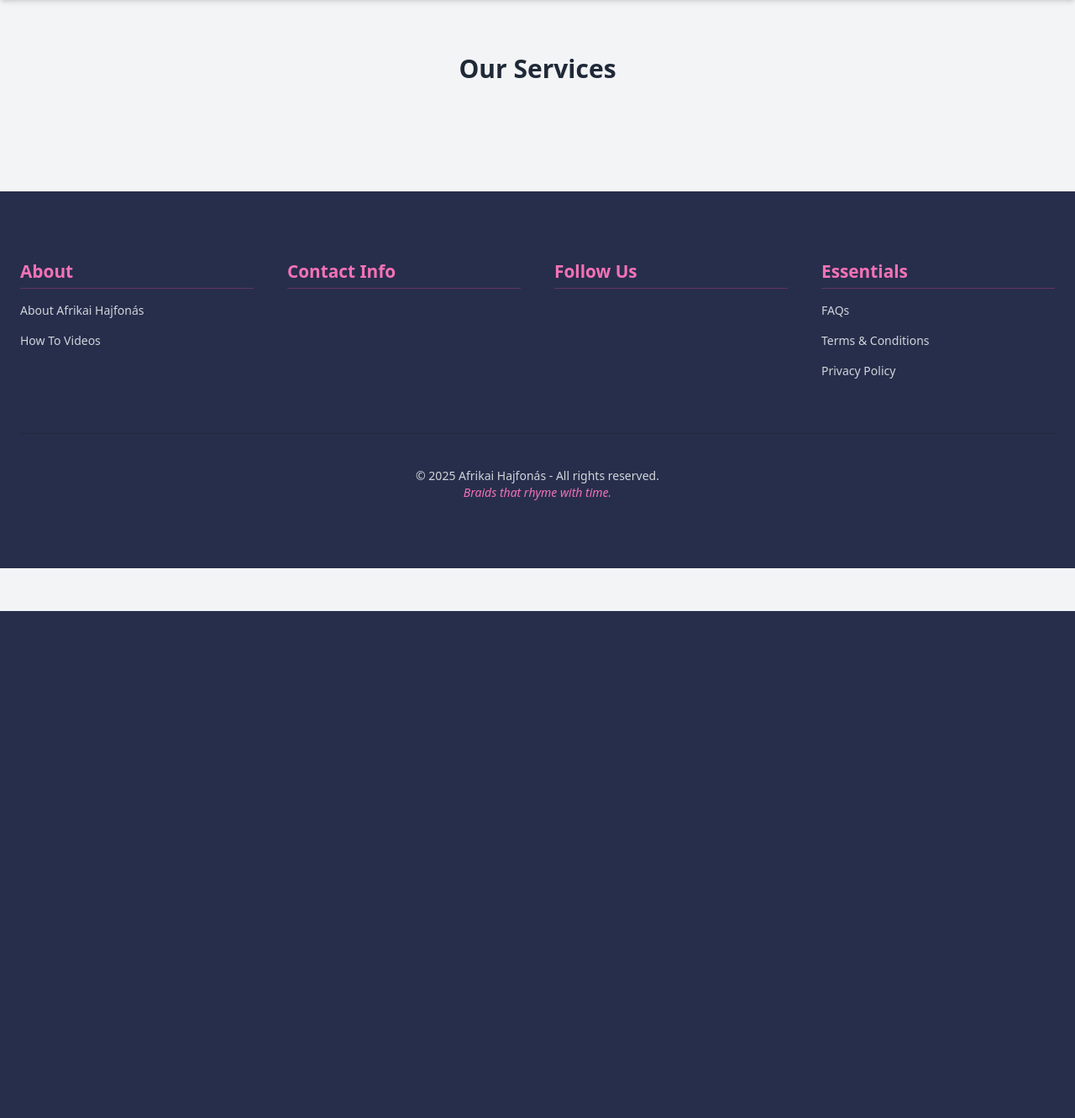
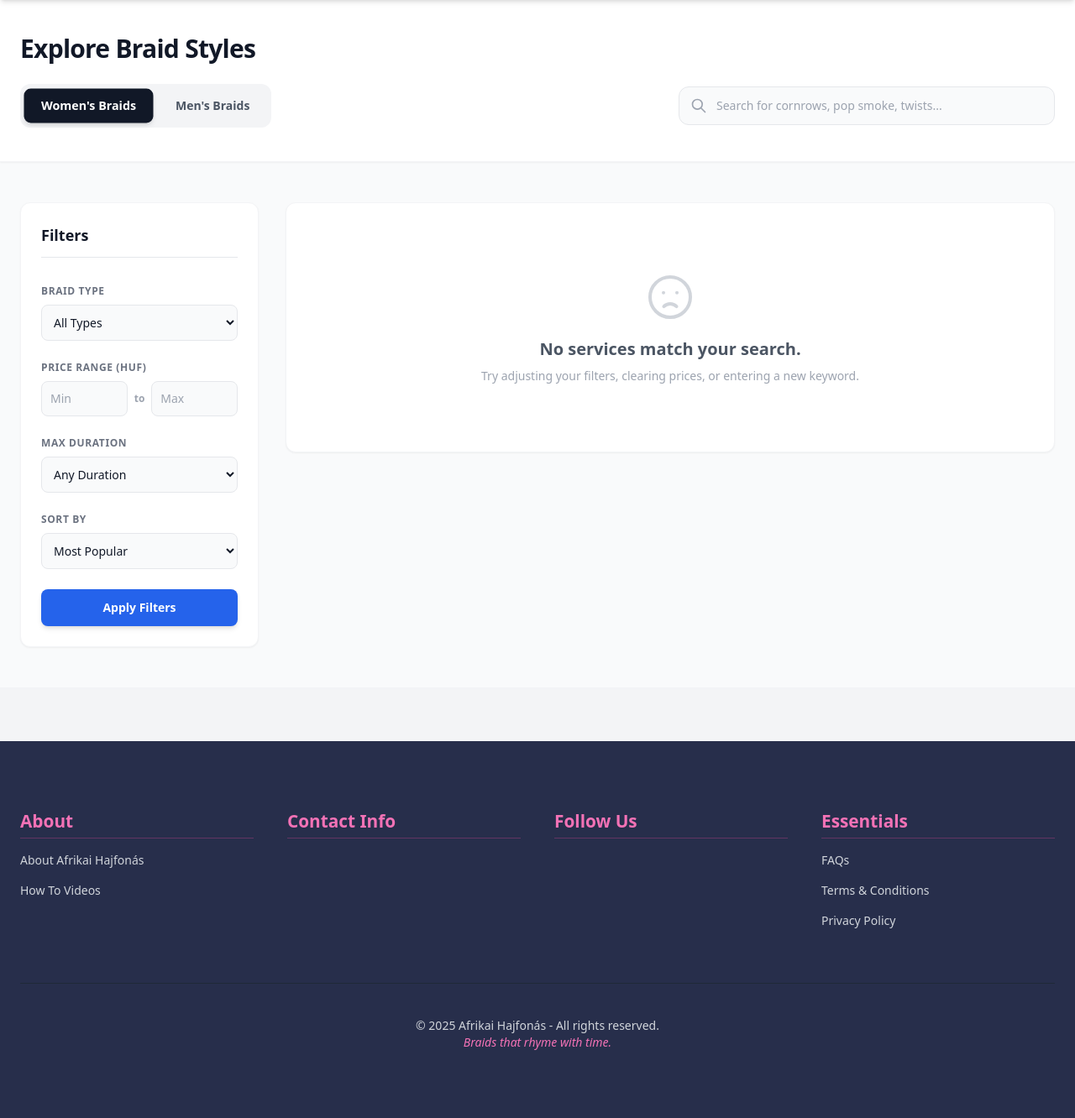
Before and after one commit to Aggreygreg/afrikaihafjonas, a Django app: page /services/ in a window 1280 px wide. Shown: the part 72-1404 px from the top of the page at 84% size. Before the commit the page ends 800 px from the top, so only its background shows below. Run offline with Django 4.2, Linux system fonts and the light colour scheme; data that the repository does not hold is empty; some libraries are stand-ins or nearby versions.

Commit message:
fix(services): Solve detail page regression, implement unified filters and collapsible sidebar

```diff
--- a/apps/services/views.py
+++ b/apps/services/views.py
@@ -1,20 +1,86 @@
-from django.shortcuts import render, get_object_or_404
-from .models import Service
+from django.shortcuts import render, get_object_or_404  # <-- FIXED IMPORT
+from django.db.models import Q
+from .models import Service, ParentCategory, ServiceCategory
 
 def service_list_view(request):
-    """
-    Displays a list of all available services.
-    """
-    services = Service.objects.all().order_by('category', 'title')
+    # 1. Fetch parent categories for reference
+    parent_categories = ParentCategory.objects.all()
+
+    # 2. Get currently selected gender (default to "Women's Braids")
+    gender_name = request.GET.get('gender', "Women's Braids")
+    active_parent = parent_categories.filter(name__icontains=gender_name).first()
+
+    # 3. Base Queryset (optimized loading of foreign keys)
+    services = Service.objects.all().select_related('category__parent')
+
+    # 4. Filter by Gender (Parent Category)
+    if active_parent:
+        services = services.filter(category__parent=active_parent)
+        # Only show subcategories belonging to the active gender in the filter menu
+        subcategories = ServiceCategory.objects.filter(parent=active_parent)
+    else:
+        subcategories = ServiceCategory.objects.none()
+
+    # 5. Search Filter (Title & Description)
+    search_query = request.GET.get('q', '').strip()
+    if search_query:
+        services = services.filter(
+            Q(title__icontains=search_query) |
+            Q(description__icontains=search_query)
+        )
+
+    # 6. Braid Type (Subcategory) Filter
+    subcategory_id = request.GET.get('category', '')
+    if subcategory_id and subcategory_id.isdigit():
+        services = services.filter(category_id=int(subcategory_id))
+
+    # 7. Numeric Price Filters (Min & Max)
+    price_min = request.GET.get('price_min', '').strip()
+    if price_min and price_min.isdigit():
+        services = services.filter(base_price__gte=int(price_min))
+
+    price_max = request.GET.get('price_max', '').strip()
+    if price_max and price_max.isdigit():
+        services = services.filter(base_price__lte=int(price_max))
+
+    # 8. Duration Filter (Max Duration)
+    duration_max = request.GET.get('duration_max', '')
+    if duration_max and duration_max.isdigit():
+        services = services.filter(duration_minutes__lte=int(duration_max))
+
+    # 9. Sort Options
+    sort_by = request.GET.get('sort_by', 'popular')
+    if sort_by == 'popular':
+        services = services.order_by('-is_popular', 'title')
+    elif sort_by == 'price_asc':
+        services = services.order_by('base_price')
+    elif sort_by == 'price_desc':
+        services = services.order_by('-base_price')
+    elif sort_by == 'newest':
+        services = services.order_by('-id')
+
     context = {
         'services': services,
+        'parent_categories': parent_categories,
+        'subcategories': subcategories,
+        'active_gender': gender_name,
+        'search_query': search_query,
+        'selected_category': subcategory_id,
+        'selected_price_min': price_min,
+        'selected_price_max': price_max,
+        'selected_duration_max': duration_max,
+        'selected_sort_by': sort_by,
     }
+
+    # If it's an HTMX request, render only the partial template
+    if request.headers.get('HX-Request'):
+        return render(request, 'services/partials/service_grid.html', context)
+
     return render(request, 'services/service_list.html', context)
 
 def service_detail_view(request, pk):
     """
     Displays the detailed page for a single service.
-    We prefetch related images and options for efficiency.
     """
     service = get_object_or_404(
         Service.objects.prefetch_related('images', 'options'),
@@ -22,7 +88,6 @@ def service_detail_view(request, pk):
     )
 
     # Group the options by 'group_name' for the template
-    # e.g., {'Length': [...], 'Color': [...], 'Add-on': [...]}
     options_grouped = {}
     for option in service.options.all():
         if option.group_name not in options_grouped:
--- /dev/null
+++ b/templates/services/partials/service_grid.html
@@ -0,0 +1,115 @@
+<div id="services-wrapper" class="grid grid-cols-1 lg:grid-cols-4 gap-8">
+
+    <!-- Sidebar Filters -->
+    <aside class="lg:col-span-1 bg-white p-6 rounded-xl shadow-sm border border-gray-100 h-fit space-y-6">
+
+        <!-- Collapsible Filter Header (Interactive on mobile/desktop) -->
+        <div class="flex items-center justify-between border-b pb-3 cursor-pointer lg:cursor-default" onclick="toggleFilters()">
+            <h3 class="text-lg font-bold text-gray-900">Filters</h3>
+            <!-- Toggle chevron icon (hidden on desktop) -->
+            <span class="lg:hidden text-gray-500">
+                <svg id="filter-chevron" class="w-5 h-5 transform transition-transform duration-200" fill="none" stroke="currentColor" viewBox="0 0 24 24" xmlns="http://www.w3.org/2000/svg">
+                    <path stroke-linecap="round" stroke-linejoin="round" stroke-width="2" d="M19 9l-7 7-7-7"></path>
+                </svg>
+            </span>
+        </div>
+
+        <!-- Collapsible Wrapper -->
+        <div id="filter-content" class="hidden lg:block space-y-6 pt-2">
+
+            <!-- Filter: Braid Type -->
+            <div>
+                <label for="category" class="block text-xs font-semibold uppercase tracking-wider text-gray-500 mb-2">Braid Type</label>
+                <select name="category" id="category"
+                        class="w-full p-2.5 bg-gray-50 border border-gray-200 rounded-lg text-sm focus:ring-2 focus:ring-blue-500/20 focus:border-blue-500 outline-none">
+                    <option value="">All Types</option>
+                    {% for sub in subcategories %}
+                        <option value="{{ sub.id }}" {% if selected_category == sub.id|stringformat:"i" %}selected{% endif %}>{{ sub.name }}</option>
+                    {% endfor %}
+                </select>
+            </div>
+
+            <!-- Filter: Custom Numeric Price Inputs -->
+            <div>
+                <label class="block text-xs font-semibold uppercase tracking-wider text-gray-500 mb-2">Price Range (HUF)</label>
+                <div class="flex items-center gap-2">
+                    <input type="number" name="price_min" value="{{ selected_price_min }}" placeholder="Min" min="0"
+                           class="w-full p-2.5 bg-gray-50 border border-gray-200 rounded-lg text-sm focus:ring-2 focus:ring-blue-500/20 focus:border-blue-500 outline-none" />
+                    <span class="text-gray-400 text-xs font-semibold">to</span>
+                    <input type="number" name="price_max" value="{{ selected_price_max }}" placeholder="Max" min="0"
+                           class="w-full p-2.5 bg-gray-50 border border-gray-200 rounded-lg text-sm focus:ring-2 focus:ring-blue-500/20 focus:border-blue-500 outline-none" />
+                </div>
+            </div>
+
+            <!-- Filter: Max Duration -->
+            <div>
+                <label for="duration_max" class="block text-xs font-semibold uppercase tracking-wider text-gray-500 mb-2">Max Duration</label>
+                <select name="duration_max" id="duration_max"
+                        class="w-full p-2.5 bg-gray-50 border border-gray-200 rounded-lg text-sm focus:ring-2 focus:ring-blue-500/20 focus:border-blue-500 outline-none">
+                    <option value="">Any Duration</option>
+                    <option value="60" {% if selected_duration_max == "60" %}selected{% endif %}>Under 1 hour</option>
+                    <option value="120" {% if selected_duration_max == "120" %}selected{% endif %}>Under 2 hours</option>
+                    <option value="180" {% if selected_duration_max == "180" %}selected{% endif %}>Under 3 hours</option>
+                    <option value="240" {% if selected_duration_max == "240" %}selected{% endif %}>Under 4 hours</option>
+                </select>
+            </div>
+
+            <!-- Sort Option -->
+            <div>
+                <label for="sort_by" class="block text-xs font-semibold uppercase tracking-wider text-gray-500 mb-2">Sort By</label>
+                <select name="sort_by" id="sort_by"
+                        class="w-full p-2.5 bg-gray-50 border border-gray-200 rounded-lg text-sm focus:ring-2 focus:ring-blue-500/20 focus:border-blue-500 outline-none">
+                    <option value="popular" {% if selected_sort_by == "popular" %}selected{% endif %}>Most Popular</option>
+                    <option value="price_asc" {% if selected_sort_by == "price_asc" %}selected{% endif %}>Price (Low to High)</option>
+                    <option value="price_desc" {% if selected_sort_by == "price_desc" %}selected{% endif %}>Price (High to Low)</option>
+                    <option value="newest" {% if selected_sort_by == "newest" %}selected{% endif %}>Newest Styles</option>
+                </select>
+            </div>
+
+            <!-- Clean "Apply Filters" submit button -->
+            <button type="submit"
+                    class="w-full py-3 bg-blue-600 hover:bg-blue-700 text-white rounded-lg text-sm font-bold shadow-md hover:shadow-lg transition duration-150">
+                Apply Filters
+            </button>
+        </div>
+    </aside>
+
+    <!-- Services Grid Results -->
+    <div class="lg:col-span-3">
+        {% if services %}
+            <div class="grid grid-cols-1 md:grid-cols-2 gap-6">
+                {% for service in services %}
+                    <a href="{% url 'services:service_detail' pk=service.pk %}" class="group bg-white rounded-xl shadow-md overflow-hidden hover:shadow-lg transition duration-300 transform hover:-translate-y-0.5 border border-gray-100 flex flex-col">
+                        <div class="h-48 bg-gray-150 relative flex items-center justify-center bg-gray-200">
+                            <svg class="w-10 h-10 text-gray-400 group-hover:scale-105 transition duration-300" fill="none" stroke="currentColor" viewBox="0 0 24 24" xmlns="http://www.w3.org/2000/svg">
+                                <path stroke-linecap="round" stroke-linejoin="round" stroke-width="1.5" d="M12 22c5.523 0 10-4.477 10-10S17.523 2 12 2 2 6.477 2 12s4.477 10 10 10z"/>
+                            </svg>
+                        </div>
+                        <div class="p-5 flex-1 flex flex-col justify-between">
+                            <div>
+                                {% if service.category %}
+                                    <span class="text-xs font-semibold uppercase tracking-wider text-pink-500 mb-1 block">{{ service.category.name }}</span>
+                                {% endif %}
+                                <h3 class="text-lg font-bold text-gray-900 group-hover:text-blue-600 transition duration-200">{{ service.title }}</h3>
+                                <p class="text-sm text-gray-500 mt-1 line-clamp-2">{{ service.description }}</p>
+                            </div>
+                            <div class="mt-4 pt-4 border-t border-gray-50 flex items-center justify-between text-sm font-semibold">
+                                <span class="text-gray-500">{{ service.duration_minutes }} mins</span>
+                                <span class="text-gray-900 text-base">{{ service.base_price|floatformat:0 }} Ft</span>
+                            </div>
+                        </div>
+                    </a>
+                {% endfor %}
+            </div>
+        {% else %}
+            <!-- Standard dynamic callback response if criteria filters out results -->
+            <div class="text-center py-20 bg-white rounded-xl shadow-sm border border-gray-100">
+                <svg class="w-16 h-16 text-gray-300 mx-auto mb-4" fill="none" stroke="currentColor" viewBox="0 0 24 24" xmlns="http://www.w3.org/2000/svg">
+                    <path stroke-linecap="round" stroke-linejoin="round" stroke-width="1.5" d="M9.172 16.172a4 4 0 015.656 0M9 10h.01M15 10h.01M21 12a9 9 0 11-18 0 9 9 0 0118 0z"/>
+                </svg>
+                <p class="text-gray-600 text-xl font-bold">No services match your search.</p>
+                <p class="text-gray-400 text-sm mt-2">Try adjusting your filters, clearing prices, or entering a new keyword.</p>
+            </div>
+        {% endif %}
+    </div>
+</div>
--- a/templates/services/service_list.html
+++ b/templates/services/service_list.html
@@ -1,19 +1,92 @@
 {% extends "base.html" %}
 
 {% block content %}
-<div class="container mx-auto p-4 md:p-8">
-    <h1 class="text-3xl font-bold text-center text-gray-800 my-8">Our Services</h1>
+<div class="bg-gray-50 min-h-screen">
 
-    <div class="grid grid-cols-1 md:grid-cols-2 lg:grid-cols-3 gap-8">
-        {% for service in services %}
-            <a href="{% url 'services:service_detail' pk=service.pk %}" class="block bg-white rounded-lg shadow-lg overflow-hidden hover:shadow-xl transition">
-                <div class="h-48 bg-gray-200"></div>
-                <div class="p-6">
-                    <h3 class="text-xl font-bold text-gray-800">{{ service.title }}</h3>
-                    <p class="text-gray-600 mt-2">Starting at {{ service.base_price|floatformat:0 }} Ft</p>
+    <!-- Unified form that tracks and handles search + sidebar states globally -->
+    <form id="filter-form"
+          hx-get="{% url 'services:service_list' %}"
+          hx-target="#services-wrapper"
+          hx-swap="outerHTML"
+          class="w-full">
+
+        <!-- Top Search & Gender section -->
+        <div class="bg-white border-b border-gray-100 py-10 shadow-sm">
+            <div class="container mx-auto px-6 max-w-7xl">
+                <h1 class="text-3xl font-extrabold text-gray-900 tracking-tight text-center md:text-left mb-6">Explore Braid Styles</h1>
+
+                <!-- Hidden input to track gender state -->
+                <input type="hidden" name="gender" id="gender-input" value="{{ active_gender }}">
+
+                <div class="flex flex-col md:flex-row md:items-center justify-between gap-6">
+
+                    <!-- Gender Switch Tab Group -->
+                    <div class="flex items-center gap-2 p-1.5 bg-gray-100 rounded-xl w-fit self-center md:self-auto">
+                        <button type="button"
+                                onclick="switchGender('Women\'s Braids')"
+                                class="px-5 py-2.5 rounded-lg text-sm font-semibold transition-all duration-300 {% if active_gender == 'Women\'s Braids' %}bg-gray-900 text-white shadow-md scale-[1.02]{% else %}text-gray-600 hover:bg-gray-50 hover:text-gray-900{% endif %}">
+                            Women's Braids
+                        </button>
+                        <button type="button"
+                                onclick="switchGender('Men\'s Braids')"
+                                class="px-5 py-2.5 rounded-lg text-sm font-semibold transition-all duration-300 {% if active_gender == 'Men\'s Braids' %}bg-gray-900 text-white shadow-md scale-[1.02]{% else %}text-gray-600 hover:bg-gray-50 hover:text-gray-900{% endif %}">
+                            Men's Braids
+                        </button>
+                    </div>
+
+                    <!-- Search Input Box -->
+                    <div class="relative w-full md:max-w-md">
+                        <span class="absolute inset-y-0 left-0 pl-3.5 flex items-center pointer-events-none text-gray-400">
+                            <svg class="w-5 h-5" fill="none" stroke="currentColor" viewBox="0 0 24 24" xmlns="http://www.w3.org/2000/svg">
+                                <path stroke-linecap="round" stroke-linejoin="round" stroke-width="2" d="M21 21l-6-6m2-5a7 7 0 11-14 0 7 7 0 0114 0z"/>
+                            </svg>
+                        </span>
+                        <input type="search" name="q" value="{{ search_query }}"
+                               placeholder="Search for cornrows, pop smoke, twists..."
+                               hx-get="{% url 'services:service_list' %}"
+                               hx-trigger="keyup changed delay:400ms, search"
+                               hx-target="#services-wrapper"
+                               hx-swap="outerHTML"
+                               class="w-full pl-11 pr-4 py-3 bg-gray-50 border border-gray-200 rounded-xl text-sm focus:ring-2 focus:ring-blue-500/10 focus:border-blue-500 outline-none transition duration-150">
+                    </div>
                 </div>
-            </a>
-        {% endfor %}
-    </div>
+            </div>
+        </div>
+
+        <!-- Main Section (Results & Sidebar wrapper) -->
+        <div class="container mx-auto px-6 py-12 max-w-7xl">
+            {% include "services/partials/service_grid.html" %}
+        </div>
+    </form>
 </div>
+
+<!-- Scripts to manage Mobile Toggles and Gender State Updates -->
+<script>
+    function toggleFilters() {
+        const filterContent = document.getElementById('filter-content');
+        const chevron = document.getElementById('filter-chevron');
+        if (filterContent) {
+            filterContent.classList.toggle('hidden');
+        }
+        if (chevron) {
+            chevron.classList.toggle('rotate-180');
+        }
+    }
+
+    function switchGender(genderValue) {
+        const genderInput = document.getElementById('gender-input');
+        if (genderInput && genderInput.value !== genderValue) {
+            genderInput.value = genderValue;
+
+            // Instantly clear subcategory selection to prevent category mismatches across gender trees
+            const categorySelect = document.getElementById('category');
+            if (categorySelect) {
+                categorySelect.value = "";
+            }
+
+            // Instantly submit the unified form via HTMX to load matching styles and sync subcategories
+            htmx.trigger('#filter-form', 'submit');
+        }
+    }
+</script>
 {% endblock %}
```
